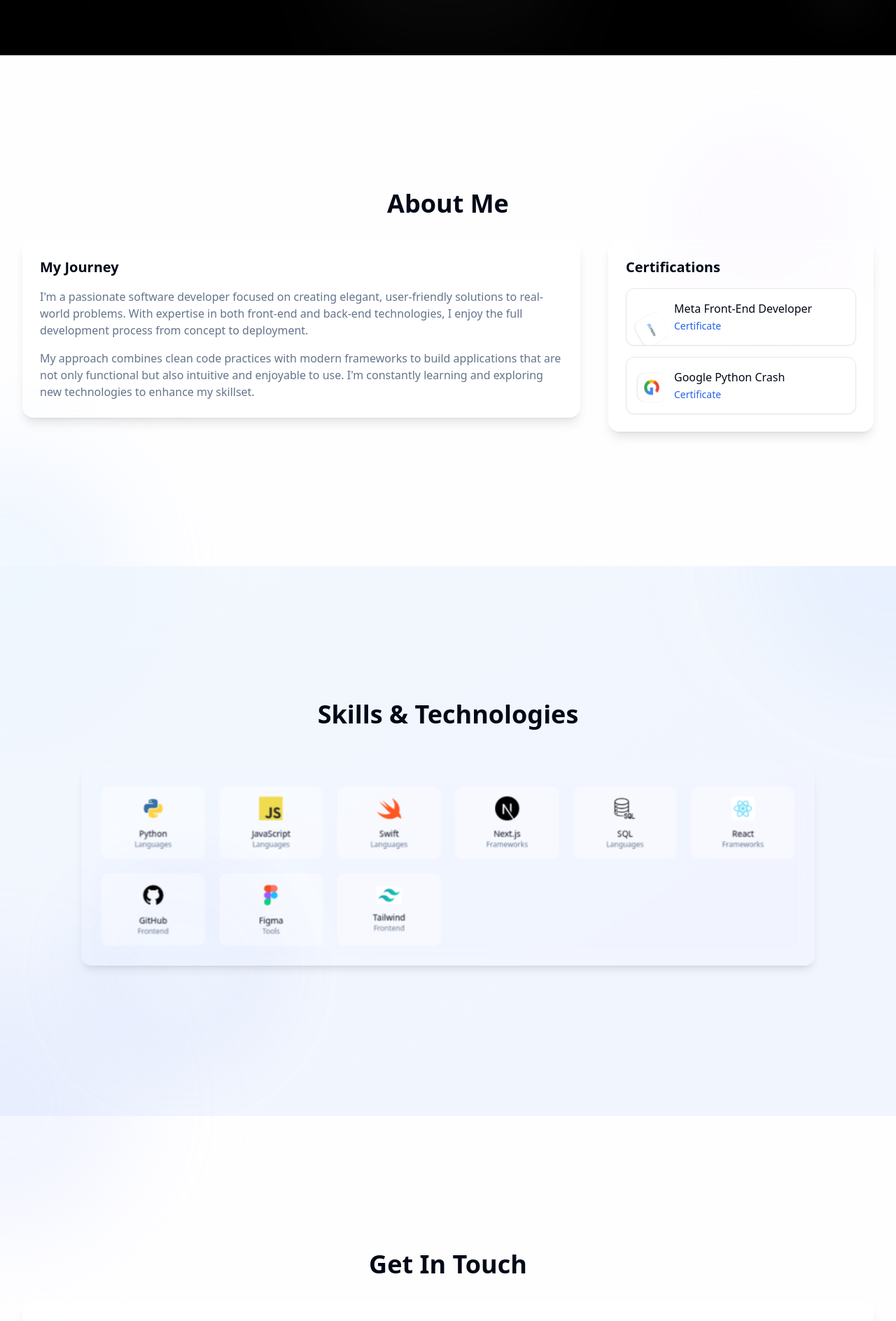
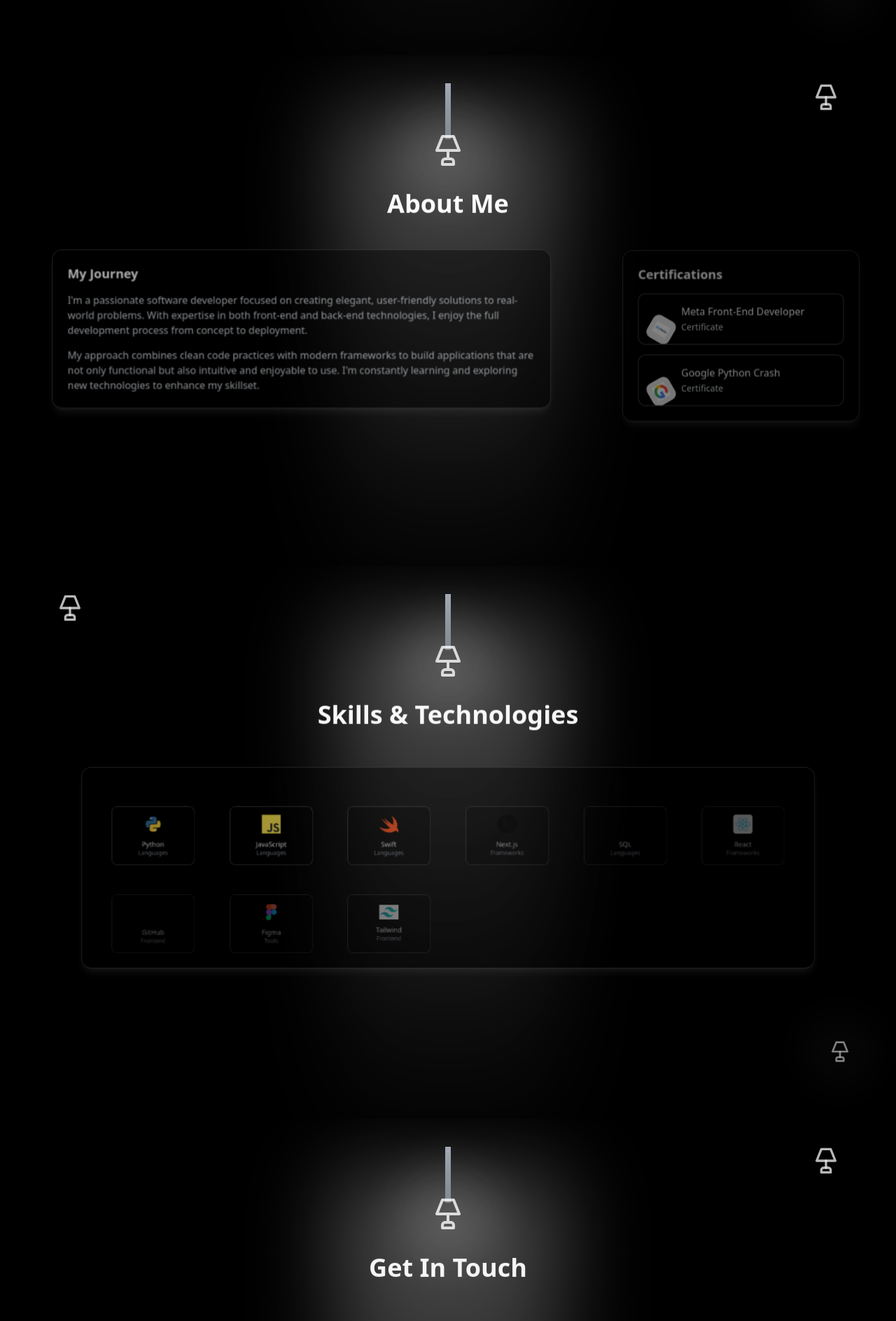
Before and after one commit to MohammedSaeed9444/myPortfolio, a React (Vite) app: page / in a window 1280 px wide. Shown: the part 1867-3755 px from the top of the page at 70% size. Built offline with nearby package versions, Linux system fonts and the light colour scheme.

Commit message:
Refactor: Apply animation light to all components
Apply the animated lighting effects across all application components, including HeroSection, ProjectsSection, AboutSection, SkillsSection, and ContactSection, and ensure consistent styling.

```diff
--- a/src/components/AboutSection.tsx
+++ b/src/components/AboutSection.tsx
@@ -1,24 +1,72 @@
 
 import React from 'react';
 import { Card, CardContent } from '@/components/ui/card';
+import { Lamp } from 'lucide-react';
 
 const AboutSection = () => {
   return (
-    <section id="about" className="py-24 relative about-section">
+    <section id="about" className="py-24 relative overflow-hidden about-section bg-black">
       <div className="absolute inset-0 -z-10">
-        <div className="absolute inset-0 bg-white opacity-80 parallax"></div>
-        <div className="absolute w-96 h-96 -bottom-48 -left-48 bg-blue-200 rounded-full blur-3xl opacity-20 floating"></div>
-        <div className="absolute w-72 h-72 top-24 right-12 bg-purple-200 rounded-full blur-2xl opacity-10 scroll-rotate"></div>
+        {/* Animated Lamppost at the top */}
+        <div className="absolute top-10 left-1/2 transform -translate-x-1/2">
+          <div className="relative">
+            {/* Lamppost pole */}
+            <div className="w-2 h-20 bg-gradient-to-b from-gray-400 to-gray-600 mx-auto"></div>
+            {/* Animated Lamp fixture */}
+            <div className="relative -mt-2">
+              <Lamp className="w-12 h-12 text-white drop-shadow-lg animate-pulse mx-auto" />
+              <div className="absolute -inset-6 bg-white/20 rounded-full blur-xl animate-ping" style={{ animationDuration: '3s' }}></div>
+              <div className="absolute -inset-8 bg-white/10 rounded-full blur-2xl animate-pulse" style={{ animationDuration: '5s' }}></div>
+            </div>
+          </div>
+        </div>
+
+        {/* Animated main light beam from lamppost */}
+        <div className="absolute top-20 left-1/2 transform -translate-x-1/2 w-80 h-full">
+          <div
+            className="w-full h-full opacity-15 blur-3xl animate-pulse"
+            style={{
+              background: `linear-gradient(180deg, rgba(255, 255, 255, 0.6) 0%, rgba(255, 255, 255, 0.3) 40%, rgba(255, 255, 255, 0.1) 70%, transparent 100%)`,
+              animationDuration: '4s',
+            }}
+          ></div>
+        </div>
+
+        {/* Animated side lampposts */}
+        <div className="absolute top-10 right-20">
+          <div className="relative">
+            <Lamp className="w-10 h-10 text-white/80 animate-pulse" style={{ animationDuration: '3s' }} />
+            <div className="absolute -inset-4 bg-white/15 rounded-full blur-lg animate-ping" style={{ animationDuration: '4s' }}></div>
+          </div>
+        </div>
+
+        {/* Animated floating illuminated particles */}
+        <div className="absolute inset-0">
+          {[...Array(6)].map((_, i) => (
+            <div
+              key={i}
+              className="absolute rounded-full bg-white/8 opacity-30 blur-xl animate-ping"
+              style={{
+                width: `${60 + i * 12}px`,
+                height: `${60 + i * 12}px`,
+                left: `${5 + i * 15}%`,
+                top: `${10 + i * 15}%`,
+                animationDelay: `${i * 0.6}s`,
+                animationDuration: `${3 + i * 0.4}s`,
+              }}
+            />
+          ))}
+        </div>
       </div>
 
       <div className="section-container">
-        <h2 className="section-title text-reveal">About Me</h2>
+        <h2 className="section-title text-reveal text-white drop-shadow-lg animate-pulse" style={{ animationDuration: '4s' }}>About Me</h2>
 
         <div className="grid grid-cols-1 md:grid-cols-3 gap-10">
           <div className="col-span-2">
-            <div className="glass-card about-card scroll-scale">
-              <h3 className="text-xl font-semibold mb-4 text-reveal">My Journey</h3>
-              <div className="space-y-4 text-muted-foreground">
+            <div className="bg-black/60 backdrop-blur-md border border-white/20 shadow-lg shadow-white/10 rounded-2xl p-6 about-card scroll-scale animate-pulse" style={{ animationDuration: '5s' }}>
+              <h3 className="text-xl font-semibold mb-4 text-reveal text-white">My Journey</h3>
+              <div className="space-y-4 text-gray-300">
                 <p className="text-reveal">
                   I'm a passionate software developer focused on creating elegant, user-friendly solutions to real-world problems.
                   With expertise in both front-end and back-end technologies, I enjoy the full development process from concept to deployment.
@@ -32,22 +80,22 @@ const AboutSection = () => {
           </div>
 
           <div>
-            <div className="glass-card h-full flex flex-col justify-center about-card scroll-scale" style={{ animationDelay: '0.2s' }}>
-              <h3 className="text-xl font-semibold mb-4 text-reveal">Certifications</h3>
+            <div className="bg-black/60 backdrop-blur-md border border-white/20 shadow-lg shadow-white/10 rounded-2xl p-6 h-full flex flex-col justify-center about-card scroll-scale animate-pulse" style={{ animationDelay: '0.2s', animationDuration: '4s' }}>
+              <h3 className="text-xl font-semibold mb-4 text-reveal text-white">Certifications</h3>
 
               <div className="space-y-4">
-                <Card className="overflow-hidden hover-lift">
+                <Card className="overflow-hidden hover-lift bg-black/40 border-white/30">
                   <CardContent className="p-4 flex items-center gap-3">
-                    <div className="w-10 h-10 rounded-md flex items-center justify-center bg-white shadow floating">
+                    <div className="w-10 h-10 rounded-md flex items-center justify-center bg-white/90 shadow floating">
                       <img src="/meta.jpg" alt="Meta Logo" className="w-6 h-6 object-contain" />
                     </div>
                     <div>
-                      <h4 className="font-medium text-reveal">Meta Front-End Developer</h4>
+                      <h4 className="font-medium text-reveal text-white">Meta Front-End Developer</h4>
                       <a
                         href="https://www.coursera.org/account/accomplishments/specialization/SAU2JSL6S75M"
                         target="_blank"
                         rel="noopener noreferrer"
-                        className="text-blue-600 text-sm transition duration-300 transform hover:underline hover:scale-105 hover:text-blue-800"
+                        className="text-gray-300 text-sm transition duration-300 transform hover:underline hover:scale-105 hover:text-white"
                       >
                         Certificate
                       </a>
@@ -55,18 +103,18 @@ const AboutSection = () => {
                   </CardContent>
                 </Card>
 
-                <Card className="overflow-hidden hover-lift">
+                <Card className="overflow-hidden hover-lift bg-black/40 border-white/30">
                   <CardContent className="p-4 flex items-center gap-3">
-                    <div className="w-10 h-10 rounded-md flex items-center justify-center bg-white shadow floating">
+                    <div className="w-10 h-10 rounded-md flex items-center justify-center bg-white/90 shadow floating">
                       <img src="/google.png" alt="Google Logo" className="w-6 h-6 object-contain" />
                     </div>
                     <div>
-                      <h4 className="font-medium text-reveal">Google Python Crash</h4>
+                      <h4 className="font-medium text-reveal text-white">Google Python Crash</h4>
                       <a
                         href="https://www.coursera.org/account/accomplishments/verify/635GP4PSHVEK"
                         target="_blank"
                         rel="noopener noreferrer"
-                        className="text-blue-600 text-sm transition duration-300 transform hover:underline hover:scale-105 hover:text-blue-800"
+                        className="text-gray-300 text-sm transition duration-300 transform hover:underline hover:scale-105 hover:text-white"
                       >
                         Certificate
                       </a>
--- a/src/components/ContactSection.tsx
+++ b/src/components/ContactSection.tsx
@@ -1,51 +1,98 @@
 
 import React from 'react';
 import { Button } from '@/components/ui/button';
-import { Mail, Linkedin, Github } from 'lucide-react';
+import { Mail, Linkedin, Github, Lamp } from 'lucide-react';
 
 const ContactSection = () => {
   return (
-    <section id="contact" className="py-24 relative">
+    <section id="contact" className="py-24 relative overflow-hidden bg-black">
       <div className="absolute inset-0 -z-10">
-        <div className="absolute inset-0 bg-white opacity-80 parallax"></div>
-        <div className="absolute w-96 h-96 -top-48 -left-48 bg-indigo-200 rounded-full blur-3xl opacity-20 floating"></div>
-        <div className="absolute w-96 h-96 -bottom-48 -right-48 bg-blue-200 rounded-full blur-3xl opacity-20 scroll-rotate"></div>
+        {/* Animated Lamppost at the top */}
+        <div className="absolute top-10 left-1/2 transform -translate-x-1/2">
+          <div className="relative">
+            {/* Lamppost pole */}
+            <div className="w-2 h-20 bg-gradient-to-b from-gray-400 to-gray-600 mx-auto"></div>
+            {/* Animated Lamp fixture */}
+            <div className="relative -mt-2">
+              <Lamp className="w-12 h-12 text-white drop-shadow-lg animate-pulse mx-auto" />
+              <div className="absolute -inset-6 bg-white/20 rounded-full blur-xl animate-ping" style={{ animationDuration: '3s' }}></div>
+              <div className="absolute -inset-8 bg-white/10 rounded-full blur-2xl animate-pulse" style={{ animationDuration: '5s' }}></div>
+            </div>
+          </div>
+        </div>
+
+        {/* Animated main light beam */}
+        <div className="absolute top-20 left-1/2 transform -translate-x-1/2 w-80 h-full">
+          <div
+            className="w-full h-full opacity-15 blur-3xl animate-pulse"
+            style={{
+              background: `linear-gradient(180deg, rgba(255, 255, 255, 0.6) 0%, rgba(255, 255, 255, 0.3) 40%, rgba(255, 255, 255, 0.1) 70%, transparent 100%)`,
+              animationDuration: '4s',
+            }}
+          ></div>
+        </div>
+
+        {/* Animated side lampposts */}
+        <div className="absolute top-10 right-20">
+          <div className="relative">
+            <Lamp className="w-10 h-10 text-white/80 animate-pulse" style={{ animationDuration: '3s' }} />
+            <div className="absolute -inset-4 bg-white/15 rounded-full blur-lg animate-ping" style={{ animationDuration: '4s' }}></div>
+          </div>
+        </div>
+
+        {/* Animated floating particles */}
+        <div className="absolute inset-0">
+          {[...Array(6)].map((_, i) => (
+            <div
+              key={i}
+              className="absolute rounded-full bg-white/8 opacity-30 blur-xl animate-ping"
+              style={{
+                width: `${60 + i * 12}px`,
+                height: `${60 + i * 12}px`,
+                left: `${5 + i * 15}%`,
+                top: `${10 + i * 15}%`,
+                animationDelay: `${i * 0.6}s`,
+                animationDuration: `${3 + i * 0.4}s`,
+              }}
+            />
+          ))}
+        </div>
       </div>
 
       <div className="section-container">
-        <h2 className="section-title text-reveal">Get In Touch</h2>
+        <h2 className="section-title text-reveal text-white drop-shadow-lg animate-pulse" style={{ animationDuration: '4s' }}>Get In Touch</h2>
 
-        <div className="glass-card flex flex-col justify-between scroll-scale" style={{ animationDelay: '0.2s' }}>
+        <div className="bg-black/60 backdrop-blur-md border border-white/20 shadow-lg shadow-white/10 rounded-2xl p-6 flex flex-col justify-between scroll-scale animate-pulse" style={{ animationDelay: '0.2s', animationDuration: '5s' }}>
           <div>
-            <h3 className="text-xl font-semibold mb-6 text-reveal">Contact Information</h3>
+            <h3 className="text-xl font-semibold mb-6 text-reveal text-white">Contact Information</h3>
 
             <div className="space-y-4">
               <div className="flex items-center hover-lift">
-                <Mail className="h-5 w-5 mr-3 text-primary floating" />
-                <a href="mailto:mohammedsaeed9444@gmail.com" className="hover:text-primary transition-colors text-reveal">
+                <Mail className="h-5 w-5 mr-3 text-white floating" />
+                <a href="mailto:mohammedsaeed9444@gmail.com" className="hover:text-gray-300 transition-colors text-reveal text-white">
                   mohammedsaeed9444@gmail.com
                 </a>
               </div>
 
               <div className="flex items-center hover-lift">
-                <Linkedin className="h-5 w-5 mr-3 text-primary floating" />
+                <Linkedin className="h-5 w-5 mr-3 text-white floating" />
                 <a
                   href="https://linkedin.com/in/mohammed-saeed-401b53249"
                   target="_blank"
                   rel="noopener noreferrer"
-                  className="hover:text-primary transition-colors text-reveal"
+                  className="hover:text-gray-300 transition-colors text-reveal text-white"
                 >
                   linkedin.com/in/mohammed-saeed-401b53249
                 </a>
               </div>
 
               <div className="flex items-center hover-lift">
-                <Github className="h-5 w-5 mr-3 text-primary floating" />
+                <Github className="h-5 w-5 mr-3 text-white floating" />
                 <a
                   href="https://github.com/MohammedSaeed9444"
                   target="_blank"
                   rel="noopener noreferrer"
-                  className="hover:text-primary transition-colors text-reveal"
+                  className="hover:text-gray-300 transition-colors text-reveal text-white"
                 >
                   github.com/mohammedsaeed
                 </a>
@@ -53,12 +100,12 @@ const ContactSection = () => {
             </div>
           </div>
 
-          <div className="mt-10 bg-primary/10 p-6 rounded-xl scroll-scale">
-            <h4 className="font-semibold mb-2 text-reveal">Looking for a developer?</h4>
-            <p className="text-muted-foreground mb-4 text-reveal">
+          <div className="mt-10 bg-white/10 border border-white/20 p-6 rounded-xl scroll-scale">
+            <h4 className="font-semibold mb-2 text-reveal text-white">Looking for a developer?</h4>
+            <p className="text-gray-300 mb-4 text-reveal">
               I'm currently available for freelance work and full-time positions.
             </p>
-            <Button variant="secondary" asChild className="hover-lift">
+            <Button variant="outline" asChild className="hover-lift border-white/40 text-white hover:bg-white/10">
               <a href="/resume.pdf" download>
                 Download Resume
               </a>
--- a/src/components/SkillsSection.tsx
+++ b/src/components/SkillsSection.tsx
@@ -2,7 +2,7 @@
 'use client';
 
 import React from 'react';
-
+import { Lamp } from 'lucide-react';
 
 interface Skill {
   name: string;
@@ -20,28 +20,84 @@ const skills: Skill[] = [
   { name: 'GitHub', iconSrc: '/github.png', category: 'Frontend' },
   { name: 'Figma', iconSrc: '/fig.webp', category: 'Tools' },
   { name: 'Tailwind', iconSrc: '/ti.webp', category: 'Frontend' },
-
 ];
 
 const SkillsSection = () => {
   return (
-    <section id="skills" className="py-24 relative overflow-hidden skills-section">
+    <section id="skills" className="py-24 relative overflow-hidden skills-section bg-black">
       <div className="absolute inset-0 -z-10">
-        <div className="absolute inset-0 bg-gradient-to-br from-blue-50 to-indigo-50 opacity-70 parallax"></div>
-        <div className="absolute w-96 h-96 -top-48 -right-48 bg-blue-200 rounded-full blur-3xl opacity-20 floating"></div>
-        <div className="absolute w-80 h-80 bottom-12 left-24 bg-indigo-200 rounded-full blur-2xl opacity-15 scroll-rotate"></div>
+        {/* Animated Lamppost at the top */}
+        <div className="absolute top-10 left-1/2 transform -translate-x-1/2">
+          <div className="relative">
+            {/* Lamppost pole */}
+            <div className="w-2 h-20 bg-gradient-to-b from-gray-400 to-gray-600 mx-auto"></div>
+            {/* Animated Lamp fixture */}
+            <div className="relative -mt-2">
+              <Lamp className="w-12 h-12 text-white drop-shadow-lg animate-pulse mx-auto" />
+              <div className="absolute -inset-6 bg-white/20 rounded-full blur-xl animate-ping" style={{ animationDuration: '3s' }}></div>
+              <div className="absolute -inset-8 bg-white/10 rounded-full blur-2xl animate-pulse" style={{ animationDuration: '5s' }}></div>
+            </div>
+          </div>
+        </div>
+
+        {/* Animated main light beam */}
+        <div className="absolute top-20 left-1/2 transform -translate-x-1/2 w-80 h-full">
+          <div
+            className="w-full h-full opacity-15 blur-3xl animate-pulse"
+            style={{
+              background: `linear-gradient(180deg, rgba(255, 255, 255, 0.6) 0%, rgba(255, 255, 255, 0.3) 40%, rgba(255, 255, 255, 0.1) 70%, transparent 100%)`,
+              animationDuration: '4s',
+            }}
+          ></div>
+        </div>
+
+        {/* Animated side lampposts */}
+        <div className="absolute top-10 left-20">
+          <div className="relative">
+            <Lamp className="w-10 h-10 text-white/80 animate-pulse" style={{ animationDuration: '3s' }} />
+            <div className="absolute -inset-4 bg-white/15 rounded-full blur-lg animate-ping" style={{ animationDuration: '4s' }}></div>
+          </div>
+        </div>
+
+        <div className="absolute bottom-20 right-16">
+          <div className="relative">
+            <Lamp className="w-8 h-8 text-white/70 animate-pulse" style={{ animationDelay: '1s', animationDuration: '2s' }} />
+            <div className="absolute -inset-4 bg-white/10 rounded-full blur-lg animate-ping" style={{ animationDuration: '5s' }}></div>
+          </div>
+        </div>
+
+        {/* Animated floating particles */}
+        <div className="absolute inset-0">
+          {[...Array(8)].map((_, i) => (
+            <div
+              key={i}
+              className="absolute rounded-full bg-white/8 opacity-30 blur-xl animate-ping"
+              style={{
+                width: `${60 + i * 12}px`,
+                height: `${60 + i * 12}px`,
+                left: `${5 + i * 12}%`,
+                top: `${10 + i * 10}%`,
+                animationDelay: `${i * 0.6}s`,
+                animationDuration: `${3 + i * 0.4}s`,
+              }}
+            />
+          ))}
+        </div>
       </div>
 
       <div className="section-container">
-        <h2 className="section-title text-reveal">Skills & Technologies</h2>
+        <h2 className="section-title text-reveal text-white drop-shadow-lg animate-pulse" style={{ animationDuration: '4s' }}>Skills & Technologies</h2>
 
-        <div className="glass p-8 rounded-2xl scroll-scale">
+        <div className="bg-black/60 backdrop-blur-md border border-white/20 shadow-lg shadow-white/10 p-8 rounded-2xl scroll-scale animate-pulse" style={{ animationDuration: '5s' }}>
           <div className="grid grid-cols-2 sm:grid-cols-3 md:grid-cols-4 lg:grid-cols-6 gap-6">
             {skills.map((skill, index) => (
               <div
                 key={skill.name}
-                className="flex flex-col items-center justify-center p-4 rounded-xl bg-white/40 hover:bg-white/60 transition-all duration-300 hover:shadow-md group skill-item hover-lift"
-                style={{ animationDelay: `${index * 0.05}s` }}
+                className="flex flex-col items-center justify-center p-4 rounded-xl bg-black/40 border border-white/30 hover:bg-black/60 hover:border-white/50 transition-all duration-300 hover:shadow-md hover:shadow-white/20 group skill-item hover-lift animate-pulse"
+                style={{
+                  animationDelay: `${index * 0.05}s`,
+                  animationDuration: `${3 + index * 0.2}s`
+                }}
               >
                 <img
                   src={skill.iconSrc}
@@ -50,8 +106,8 @@ const SkillsSection = () => {
                   height={40}
                   className="mb-3 transition-transform duration-300 group-hover:scale-110 group-hover:rotate-3"
                 />
-                <span className="text-sm font-medium text-reveal">{skill.name}</span>
-                <span className="text-xs text-muted-foreground text-reveal">{skill.category}</span>
+                <span className="text-sm font-medium text-reveal text-white">{skill.name}</span>
+                <span className="text-xs text-gray-400 text-reveal">{skill.category}</span>
               </div>
             ))}
           </div>
```
